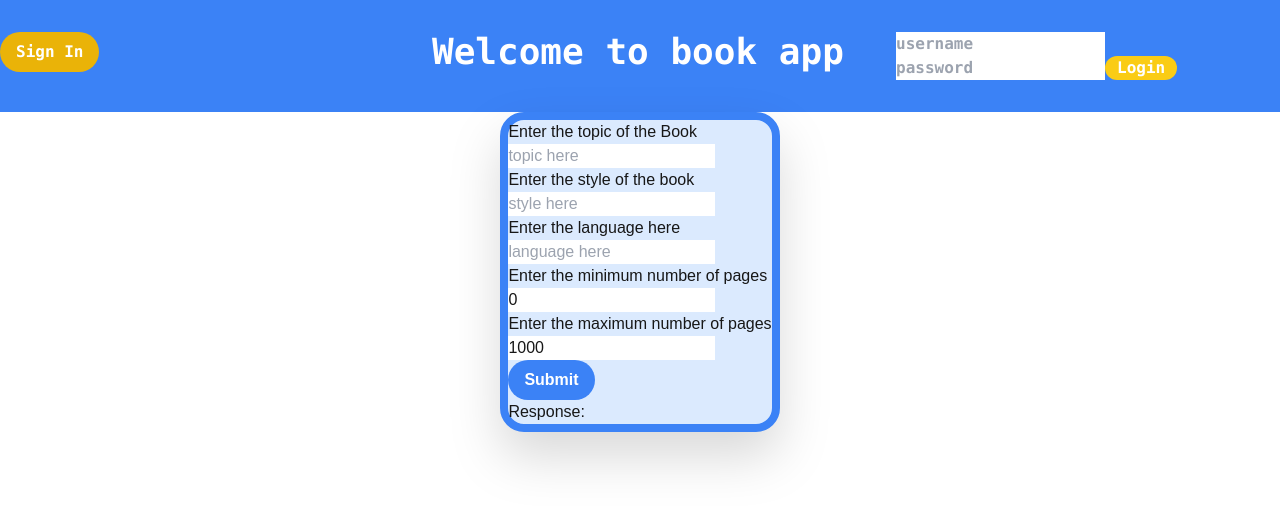
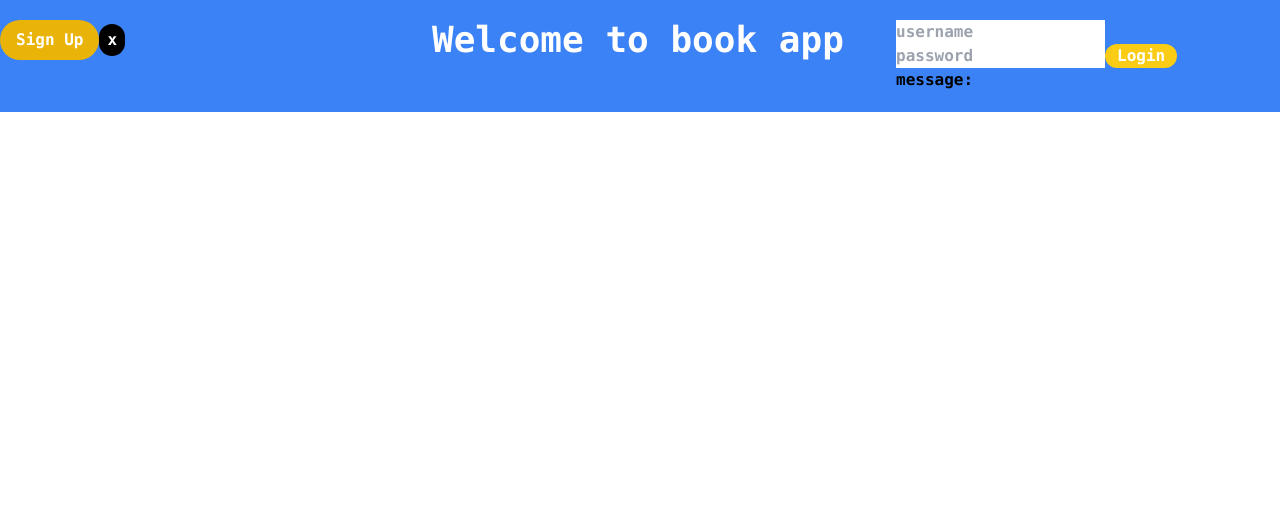
Before and after one commit to Hackathon-Book-App/book-app, a Next.js app in the folder frontend/: page / in a window 1280 px wide. Shown: the top 506 px of the page. Built offline with nearby package versions, Linux system fonts and the light colour scheme.

Commit message:
work at login component

```diff
--- a/frontend/app/components/header.tsx
+++ b/frontend/app/components/header.tsx
@@ -1,20 +1,33 @@
+import { useState } from "react";
 import Login from "./login";
+import SignUp from "./sign_up"
+
+
 
 export default function Header(){
+
+    const [page,setPage]=useState("SinUp")
+
     return (
         <>
             <div className="bg-blue-500 font-mono font-bold grid grid-cols-3 content-center gap-4  w-full
                            text-white h-28">
                 <div>
                     <button className="bg-yellow-500 hover:bg-blue-700 text-white
-                                        border-radius font-bold py-2 px-4 rounded-full">Sign In</button>
-
+                                        border-radius font-bold py-2 px-4 rounded-full"
+                                        onClick={()=>setPage("SignUp")} >Sign Up</button>
+                    <button className="bg-black hover:bg-gray-500 text-white
+                                        border-radius font-bold py-1 px-2 rounded-full"
+                                        onClick={()=>setPage("")} >x</button>
                 </div>
                 <div>
                     <h1 className="text-4xl ">Welcome to book app</h1>
                 </div>
                 <Login/>
             </div>
+
+            {page==="SignUp" && <SignUp/>}
+
         </>
     )
 }
--- a/frontend/app/components/login.tsx
+++ b/frontend/app/components/login.tsx
@@ -1,4 +1,6 @@
-import { useState } from "react"
+import { FormEvent, useState } from "react"
+
+const is_logged=false
 
 export default function Login(){
 
@@ -20,18 +22,36 @@ export default function Login(){
         })
     }
 
+    async function checkAccount(event:FormEvent<HTMLFormElement>){
+        event.preventDefault()
+        const urlencoded = new URLSearchParams();
+        urlencoded.append("username", user_credentials.username);
+        urlencoded.append("password", user_credentials.password);
+
+        fetch('http://localhost:8000/login',{
+            method:'POST',
+            headers:{"content-type":"application/x-www-form-urlencoded"},
+            body: urlencoded,
+        }).then(response =>response.json())
+        .then(data => setIsLogged(data))
+        .catch(error => setIsLogged({message:error.toString()}))
+    }
+
+    const [is_logged,setIsLogged]=useState({
+        message:""
+    })
+
     return (
-        <>
         <div className="w-96 flex justify-self-end text-black ">
-                <form>
+            <form onSubmit={checkAccount}>
                 <input type="text" placeholder='username'
                     onChange={handleUsernameChange}/>
                 <input type="password" placeholder='password'
                     onChange={handlePasswordChange}/>
                 <button className='bg-yellow-400 px-3 rounded-full text-white'
                     type="submit">Login</button>
+                <p>message: {is_logged.message}</p>
             </form>
         </div>
-        </>
     )
 }
--- a/frontend/app/components/search_books.tsx
+++ b/frontend/app/components/search_books.tsx
@@ -59,8 +59,9 @@ export default function SearchBooks(){
 
     return(
         <div className="w-30 drop-shadow-2xl border-blue-500
-        rounded-3xl border-8 bg-blue-100 h-auto w-auto
-        flex justify-center ">
+                        rounded-3xl border-8 bg-blue-100 h-auto w-80
+                        flex items-center justify-center
+                         ">
             <form  onSubmit={onSubmit} >
                 <p >Enter the topic of the Book </p>
                 <input
--- a/frontend/app/components/sign_in.tsx
+++ /dev/null
@@ -1,67 +0,0 @@
-import { useState } from "react"
-
-export default function SignIn(){
-
-    const [user_data,setUserData]=useState({
-        username:"",
-        fullname:"",
-        password:"",
-        email:""
-    })
-
-    function handleUsernameChange(e: { target: { value: any } }){
-        setUserData({
-            ...user_data,
-            username:e.target.value
-        })
-    }
-    function handleFullnameChangej(e: { target: { value: any } }){
-        setUserData({
-            ...user_data,
-            fullname:e.target.value
-        })
-    }
-    function handlePasswordChange(e: { target: { value: any } }){
-        setUserData({
-            ...user_data,
-            password:e.target.value
-        })
-    }
-    function handleEmailChange(e: { target: { value: any } }){
-        setUserData({
-            ...user_data,
-            email:e.target.value
-        })
-    }
-
-    return(
-    <>
-        <div className=" border-blue-500 bg-blue-100 border-8 rounded-3xl flex items-center justify-center
-                         w-auto h-auto">
-            <form >
-                <h1>Sign In</h1>
-
-                <p>Username:</p>
-                <input type="text" placeholder="username"
-                    onChange={handleUsernameChange}/>
-
-                <p>Fullname:</p>
-                <input type="text" placeholder="Your Name"
-                    onChange={handleFullnameChangej}/>
-
-                <p>Password:</p>
-                <input type="password" placeholder="password"
-                    onChange={handlePasswordChange}/>
-
-                <p>Email:</p>
-                <input type="email" placeholder="email"
-                    onChange={handleEmailChange}/>
-
-                <button className="bg-blue-500 hover:bg-blue-700 text-white
-                    border-radius font-bold py-2 px-4 rounded-full"
-                    type="submit">Sign In</button>
-            </form>
-        </div>
-    </>
-    )
-}
--- /dev/null
+++ b/frontend/app/components/sign_up.tsx
@@ -0,0 +1,87 @@
+import { FormEvent, useState } from "react"
+
+export default function SignIn(){
+
+    async function onUserDataSubmit(event:FormEvent<HTMLFormElement>){
+        event.preventDefault()
+
+        fetch('http://localhost:8000/signup',{
+            method:'POST',
+            headers:{'content-type':"application/json"},
+            body: JSON.stringify(user_data),
+        }).then(response =>response.json())
+        .then(data =>{setSignUpRespone(data)})
+        .catch(error => setSignUpRespone({message_from_db:error.toString()}))
+    }
+
+    const [user_data,setUserData]=useState({
+        username:"",
+        fullname:"",
+        password:"",
+        email:""
+    })
+
+    const  [sign_up_response,setSignUpRespone]=useState({
+        message_from_db:""
+        })
+
+
+    function handleUsernameChange(e: { target: { value: any } }){
+        setUserData({
+            ...user_data,
+            username:e.target.value
+        })
+    }
+    function handleFullnameChangej(e: { target: { value: any } }){
+        setUserData({
+            ...user_data,
+            fullname:e.target.value
+        })
+    }
+    function handlePasswordChange(e: { target: { value: any } }){
+        setUserData({
+            ...user_data,
+            password:e.target.value
+        })
+    }
+    function handleEmailChange(e: { target: { value: any } }){
+        setUserData({
+            ...user_data,
+            email:e.target.value
+        })
+    }
+
+
+
+
+
+    return(
+    <div className="border-blue-500 bg-blue-100 border-8 rounded-3xl flex items-center justify-center
+                        w-80 h-auto">
+        <form onSubmit={onUserDataSubmit}>
+            <h1>Sign In</h1>
+
+            <p>Username:</p>
+            <input type="text" placeholder="username"
+                onChange={handleUsernameChange}/>
+
+            <p>Fullname:</p>
+            <input type="text" placeholder="Your Name"
+                onChange={handleFullnameChangej}/>
+
+            <p>Password:</p>
+            <input type="password" placeholder="password"
+                onChange={handlePasswordChange}/>
+
+            <p>Email:</p>
+            <input type="email" placeholder="email"
+                onChange={handleEmailChange}/>
+            <p> </p>
+            <button className="bg-blue-500 hover:bg-blue-700 text-white
+                border-radius font-bold py-2 px-4 rounded-full"
+                type="submit">Sign Up</button>
+            <p>Response: {sign_up_response.message_from_db}</p>
+        </form>
+    </div>
+    )
+}
--- a/frontend/app/page.tsx
+++ b/frontend/app/page.tsx
@@ -1,18 +1,12 @@
 'use client'
-import SignIn from "./components/sign_in"
 import SearchBooks from "./components/search_books"
 import Header from "./components/header";
-
-var isLogged=true;
 
 export default function Home() {
     return(
         <>
             <Header/>
 
-            <div className="flex justify-center">
-                {isLogged?<SearchBooks/>:<SignIn/>}
-            </div>
         </>
     )
 }
```
Lines whose indentation alone changed are shown as unchanged.
